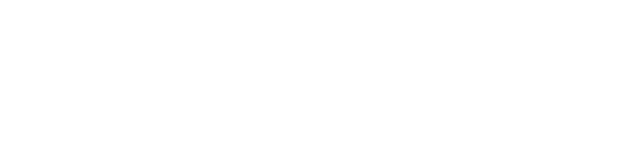
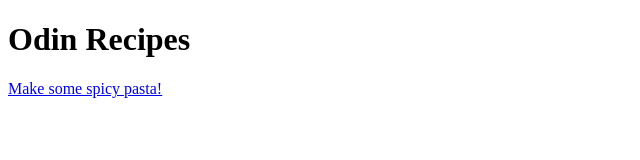
Before and after one commit to y-mxplusb/odin-recipes, a plain HTML site: page index.html in a window 1280 px wide. Shown: the whole page, without its empty margins (0-640 px from the left). Drawn offline with Linux system fonts and the light colour scheme.

Commit message:
Make heading and hyperlink to pasta

```diff
--- a/index.html
+++ b/index.html
@@ -2,9 +2,11 @@
 <html lang="en">
   <head>
     <meta charset="utf-8">
-    <title>Ángel's Cookbook</title>
+    <title>Ángel's Pasta</title>
   </head>
   <body>
+    <h1>Odin Recipes</h1>
 
+    <a href="./recipes/pasta.html">Make some spicy pasta!</a>
   </body>
 </html>
```
